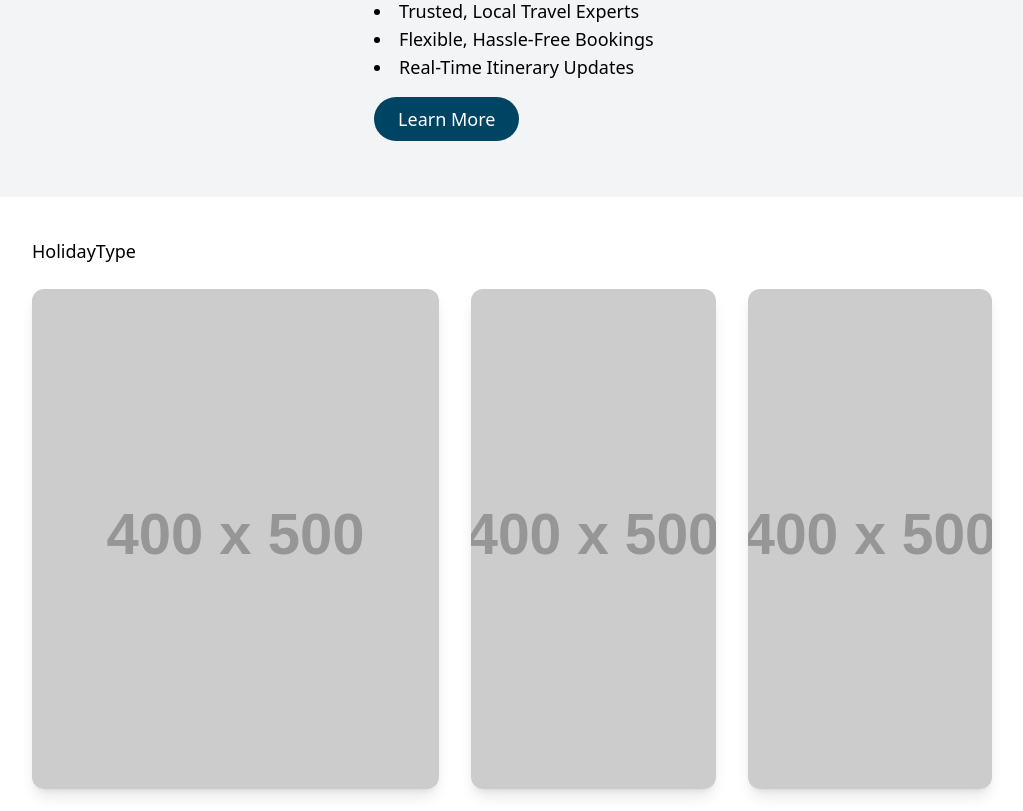
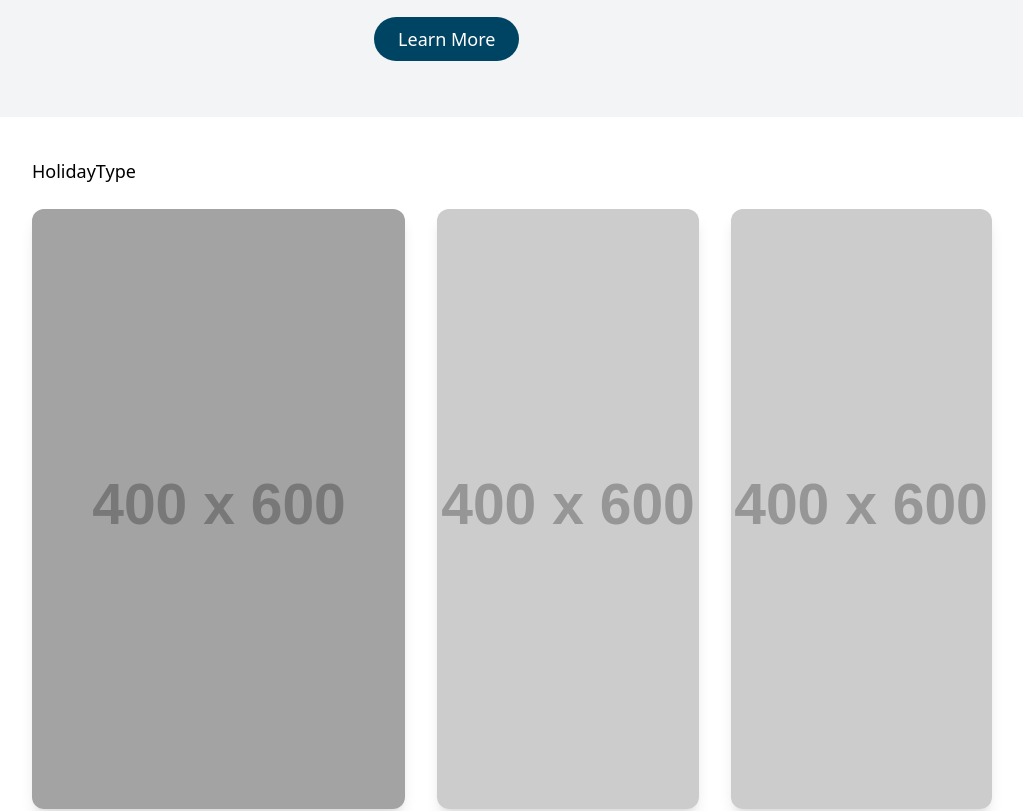
Before and after one commit to sang-codes-21/Travel-and-tours, a React (Vite) app: page / in a window 1280 px wide. Shown: the part 1787-2598 px from the top of the page, without its empty margins (128-1151 px from the left). Built offline with nearby package versions, Linux system fonts and the light colour scheme.

Commit message:
feat-holidaytype-managed pic info

```diff
--- a/src/components/About.jsx
+++ b/src/components/About.jsx
@@ -2,14 +2,14 @@ import React from "react";
 
 const About = () => {
   return (
-    <div className="px-40 flex sm:flex-col flex-col lg:flex-row gap-8 py-10 bg-gray-100">
-      <div className="p-4 text-xl w-1/3">
+    <div className="px-10 md:px-40 flex flex-col  lg:flex-row gap-8 py-10 bg-gray-100">
+      <div className="md:p-4 text-xl md:w-1/3">
         <img
           src="https://placehold.co/400x500"
           alt="About Global Rising Tours & Travel"
         />
       </div>
-      <div className="text-lg w-2/3">
+      <div className="text-lg md:w-2/3">
         <h1 className=" text-lg text-[#004463]">
           About Global Rising Tours & Travel
         </h1>
--- a/src/components/Hero.jsx
+++ b/src/components/Hero.jsx
@@ -16,7 +16,7 @@ const Hero = () => {
     },
   ];
   return (
-    <div className="relative">
+    <div className=" ">
       <div>
         {imgsrc.map((img, index) => {
           return (
--- a/src/components/HolidayType.jsx
+++ b/src/components/HolidayType.jsx
@@ -1,36 +1,172 @@
-import { useState } from "react";
+import { act, useState } from "react";
 
 const HolidayType = () => {
   const [isActive, setIsActive] = useState(0);
+  const [isHolidayActive, setIsHolidayActive] = useState(0);
 
   const imgsrc = [
-    { src: "https://placehold.co/400x500", alt: "Holiday Type 1" },
-    { src: "https://placehold.co/400x500", alt: "Holiday Type 2" },
-    { src: "https://placehold.co/400x500", alt: "Holiday Type 3" },
+    {
+      src: "https://placehold.co/400x600",
+      alt: "Holiday Type 1",
+      data: "tour",
+    },
+    {
+      src: "https://placehold.co/400x600",
+      alt: "Holiday Type 2",
+      data: "adventure",
+    },
+    {
+      src: "https://placehold.co/400x600",
+      alt: "Holiday Type 3",
+      data: "trek",
+    },
   ];
 
+  const holidayimgsrc = [
+    {
+      src: "https://placehold.co/400x600",
+      alt: "Holiday Type 1",
+      location: "Thailand ",
+      duration: "5 days",
+      difficulty: "easy",
+      activity: "tour",
+      price: "Rs.9000",
+    },
+    {
+      src: "https://placehold.co/400x600",
+      alt: "Holiday Type 2",
+      location: "Switzerland ",
+      duration: "7 days",
+      difficulty: "medium",
+      activity: "adventure",
+      price: "Rs.15000",
+    },
+    {
+      src: "https://placehold.co/400x600",
+      alt: "Holiday Type 3",
+      location: "Nepal ",
+      duration: "10 days",
+      difficulty: "hard",
+      activity: "trek",
+      price: "Rs.20000",
+    },
+    {
+      src: "https://placehold.co/400x600",
+      alt: "Holiday Type 4",
+      location: "Italy ",
+      duration: "6 days",
+      difficulty: "easy",
+      activity: "tour",
+      price: "Rs.12000",
+    },
+  ];
   return (
-    <div className="w-full py-10 px-40 text-lg">
+    <div className="w-full h-full py-10 px-10 lg:px-40 text-lg">
       <h1 className="mb-6">HolidayType</h1>
 
-      <div className="flex gap-8">
+      <div className="flex gap-8 flex-col md:flex-row ">
         {imgsrc.map((img, index) => (
           <div
             key={index}
             onMouseEnter={() => setIsActive(index)}
-            className={`
+            className={`group relative
               overflow-hidden rounded-xl shadow-lg cursor-pointer
-              transition-[width] duration-500 ease-in-out
-              ${isActive === index ? "w-[500px]" : "w-[300px]"}
+              transition-[width] duration-200 ease-in-out
+              ${
+                isActive === index
+                  ? "sm:h-[300px] md:h-[600px] w-[240px] md:w-[500px]"
+                  : "h-[150px] w-[240px] md:h-[600px] w-[240px] md:w-[350px]"
+              }
             `}
           >
             <img
               src={img.src}
               alt={img.alt}
-              className="w-full h-[500px] object-cover hover:scale-105 transition-transform duration-300"
+              className="w-full h-full object-cover hover:scale-105 transition-transform duration-300"
             />
+            <div
+              className={` h-full w-full flex justify-center items-center absolute bottom-0 left-0
+                w-full opacity-0 bg-black/20 text-white text-2xl font-semibold
+                  transition-all duration-500 ease-out
+
+    group-hover:opacity-100
+
+
+            ${
+              isActive === index
+                ? "opacity-100 translate-y-0 sm:h-[300px] md:h-[600px] w-[240px] md:w-[500px]"
+                : "h-[150px] w-[240px] md:h-[600px] w-[240px] md:w-[350px]"
+            } `}
+            >
+              <div
+                className={`flex flex-col justify-center items-center
+      absolute
+     gap-3
+      opacity-0 translate-y-full
+      transition-all duration-500 ease-in-out
+      group-hover:opacity-100 group-hover:translate-y-0
+     ${
+       isHolidayActive === index
+         ? "opacity-100 translate-y-full md:w-[300px] h-[400px] md:h-[550px] rounded-3xl"
+         : "md:w-[100px] h-[100px] md:h-[550px] rounded-full"
+     } `}
+              >
+                <p>{img.data}</p>
+                <button className="px-6 py-1 h-10 text-center whitespace-nowrap bg-[#004463] text-white rounded-full hover:bg-white hover:text-[#004463] pointer-events-auto">
+                  Learn More
+                </button>
+              </div>
+            </div>
           </div>
         ))}
+      </div>
+
+      <div className="w-full  py-10 flex flex-col md:flex-row justify-center items-center text-lg">
+        <div className="md:w-1/4">
+          Discover Weekly Travelling Hot Deals On Select Expedition Departures
+          Curated destinations and tours that capture the true essence of
+          location, ensuring you experience. Our attraction pass save you more.
+          Explore More
+        </div>
+        <div className="  md:w-3/4 flex justify-end items-center">
+          <div className="flex flex-col md:flex-row gap-4">
+            {holidayimgsrc.map((img, index) => (
+              <div
+                key={index}
+                className={`relative   overflow-hidden
+                  transition-[width] duration-300 ease-in-out
+                ${
+                  isHolidayActive === index
+                    ? "md:w-[300px] h-[400px] md:h-[550px] rounded-3xl"
+                    : "md:w-[100px] h-[100px] md:h-[550px] rounded-full"
+                } `}
+                onMouseEnter={() => setIsHolidayActive(index)}
+              >
+                <img
+                  src={img.src}
+                  alt={img.alt}
+                  className="w-full h-full object-cover rounded-3xl shadow-md"
+                />
+                <div
+                  className={`flex absolute bg-black/50 opacity-0 transition-opacity duration-900 ease-in-out
+                  group-hover:opacity-100 w-full h-full top-0 left-0 flex
+                  justify-center items-center text-white ${
+                    isHolidayActive === index ? "opacity-100" : "opacity-0"
+                  } `}
+                >
+                  <h2 className="text-2xl font-semibold">{img.location}</h2>
+                  <p>Duration: {img.duration}</p>
+                  <p>Difficulty: {img.difficulty}</p>
+                  <p>Activity: {img.activity}</p>
+                  <p>Price: {img.price}</p>
+                  <button className="px-6 py-1 h-10 text-center whitespace-nowrap bg-[#004463] text-white rounded-full hover:bg-white hover:text-[#004463] pointer-events-auto">
+                    View Details
+                  </button>
+                </div>
+              </div>
+            ))}
+          </div>
+        </div>
       </div>
     </div>
   );
--- a/src/components/Search.jsx
+++ b/src/components/Search.jsx
@@ -3,7 +3,7 @@ import React from "react";
 const Search = () => {
   return (
     <div className="px-52">
-      <div className="h-20 w-full px-10 flex  items-center rounded-full text-m font-semibold shadow-lg border">
+      <div className="h-20 w-full bg-white px-10 flex  items-center rounded-full text-m font-semibold shadow-lg border">
         <div className="w-1/4 ">Destination</div>
         <div className="w-1/4">Tour Types</div>
         <div className="w-1/4">₨. 5500 - ₨. 395000</div>
--- a/src/layout/Navbar.jsx
+++ b/src/layout/Navbar.jsx
@@ -5,7 +5,7 @@ const Navbar = () => {
   return (
     <nav className="flex justify-between h-20 w-full px-28 py-2 border-b border-gray-300">
       <img src={Logo} alt="Logo" className="h-14 w-auto" />
-      <div className="flex justify-between font-semibold hover:text-[#004463] items-center  gap-10">
+      <div className=" flex justify-between font-semibold hover:text-[#004463] items-center  gap-10">
         <Link to="/">Home</Link>
         <Link to="/tours">Tours</Link>
         <Link to="/adventure">Adventure</Link>
--- a/src/pages/HomePage.jsx
+++ b/src/pages/HomePage.jsx
@@ -6,10 +6,13 @@ import About from "../components/About.jsx";
 import HolidayType from "../components/HolidayType.jsx";
 const HomePage = () => {
   return (
-    <div>
+    <div className="relative">
       <Navbar />
       <Hero />
-      <Search />
+      <div className="absolute top-[750px] pointer-events-none left-0 w-full h-[400px]  z-10">
+        <Search />
+      </div>
+
       <About />
       <HolidayType />
     </div>
```
